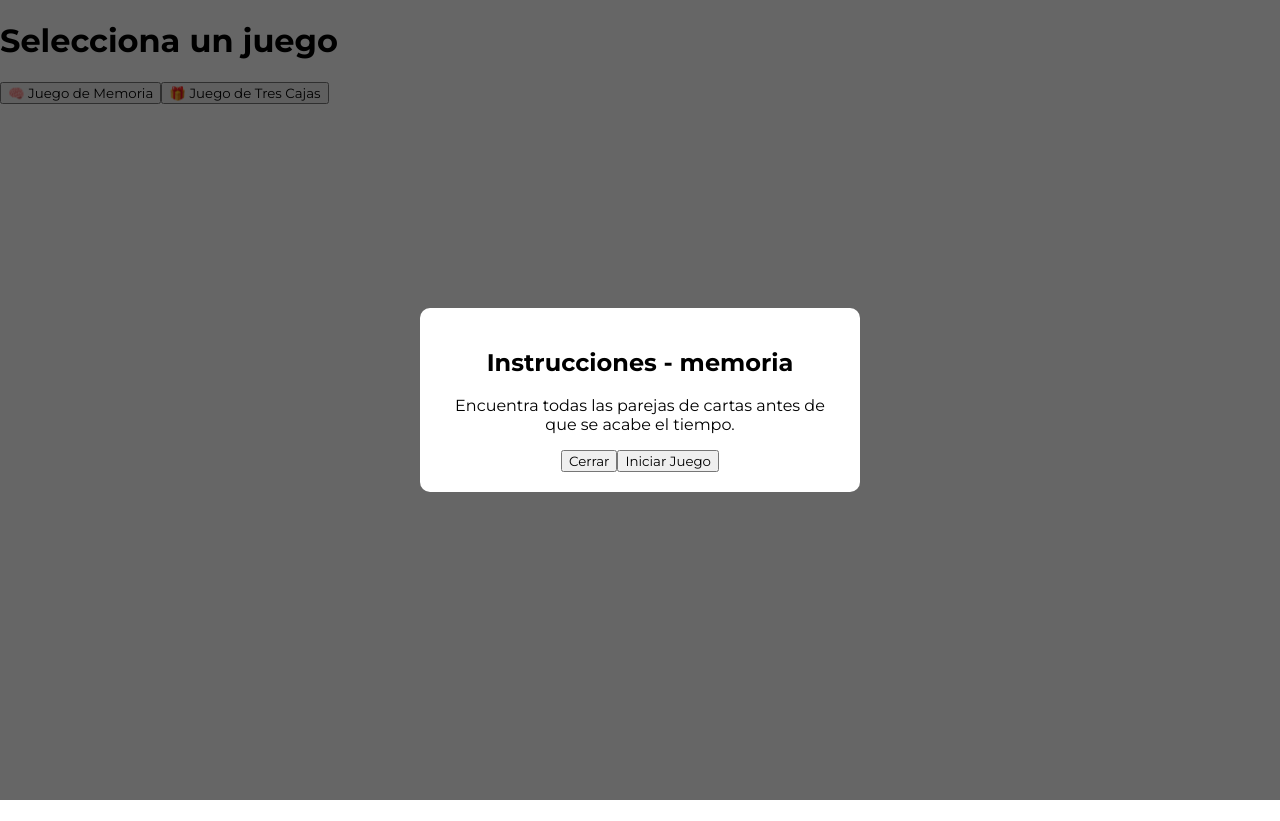
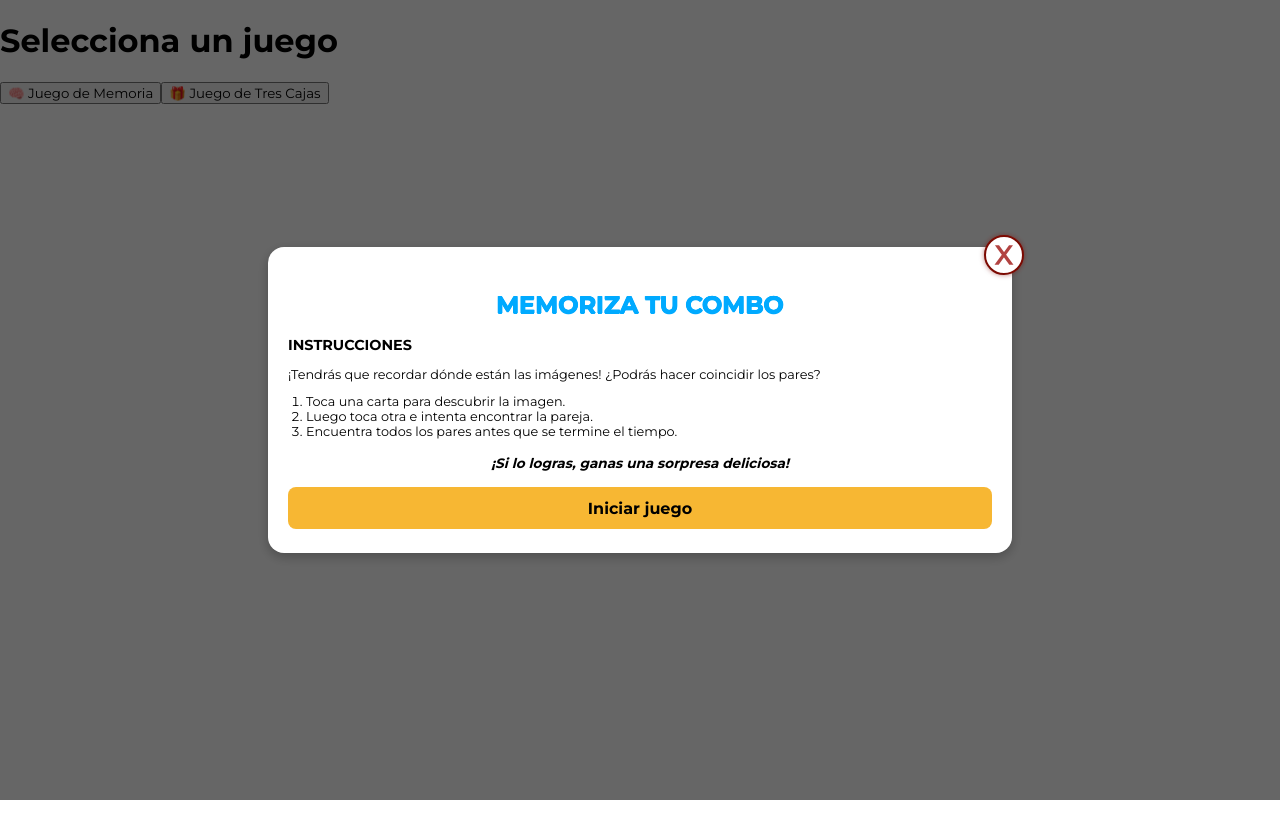
Before and after one commit to SuselRetana2726/Juegos-Wendys, a Vue app: page /#/ in a window 1280 px wide. Both pictures are taken after a click on the button "🧠 Juego de Memoria". Built offline with nearby package versions, Linux system fonts and the light colour scheme.

Commit message:
estilo pop up "instrucciones"

```diff
--- a/src/components/Instructions.vue
+++ b/src/components/Instructions.vue
@@ -1,15 +1,36 @@
 <template>
   <div v-if="visible" class="popup-overlay">
     <div class="popup-box">
-      <h2>Instrucciones - {{ juego }}</h2>
-      <p v-if="juego === 'memoria'">
-        Encuentra todas las parejas de cartas antes de que se acabe el tiempo.
-      </p>
-      <p v-else-if="juego === 'tres-cajas'">
-        Adivina cuál caja tiene el premio. Solo tienes un intento.
-      </p>
-      <button @click="cerrar">Cerrar</button>
-      <button @click="iniciar">Iniciar Juego</button>
+      <button class="cerrar-boton" @click="cerrar">
+        <img src="/icons/cerrar.svg" alt="Cerrar" />
+      </button>
+
+      <h2 class="titulo-popup">
+        {{ juego === 'memoria' ? 'MEMORIZA TU COMBO' : 'ENCUENTRA LA BURGER' }}
+      </h2>
+
+      <div class="contenido-popup">
+        <p class="subtitulo">INSTRUCCIONES</p>
+        <div v-if="juego === 'memoria'">
+          <p>¡Tendrás que recordar dónde están las imágenes! ¿Podrás hacer coincidir los pares?</p>
+          <ol>
+            <li>Toca una carta para descubrir la imagen.</li>
+            <li>Luego toca otra e intenta encontrar la pareja.</li>
+            <li>Encuentra todos los pares antes que se termine el tiempo.</li>
+          </ol>
+        </div>
+        <div v-else-if="juego === 'tres-cajas'">
+          <p>¡Pon a prueba tu instinto y tu suerte!</p>
+          <ol>
+            <li>Tres bolsas...</li>
+            <li>Una burger escondida...</li>
+            <li>¡Elige bien y gana una sorpresa sabrosa!</li>
+          </ol>
+        </div>
+        <p class="mensaje-final">¡Si lo logras, ganas una sorpresa deliciosa!</p>
+      </div>
+
+      <button class="boton-iniciar" @click="iniciar">Iniciar juego</button>
     </div>
   </div>
 </template>
@@ -23,13 +44,13 @@ export default {
   emits: ['cerrar', 'iniciar'],
   methods: {
     cerrar() {
-      this.$emit('cerrar')
+      this.$emit('cerrar');
     },
     iniciar() {
-      this.$emit('iniciar')
+      this.$emit('iniciar');
     }
   }
-}
+};
 </script>
 
 <style scoped>
@@ -37,8 +58,8 @@ export default {
   position: fixed;
   top: 0;
   left: 0;
-  width: 100%;
-  height: 100%;
+  width: 100vw;
+  height: 100vh;
   background: rgba(0, 0, 0, 0.6);
   display: flex;
   align-items: center;
@@ -47,11 +68,103 @@ export default {
 }
 
 .popup-box {
-  background: white;
-  padding: 20px;
-  border-radius: 10px;
-  width: 80%;
-  max-width: 400px;
+  position: relative;
+  background: #ffffff;
+  border-radius: 2vh;
+  padding: 3vh 2.5vh;
+  width: 55%;
+  max-width: 60vw;
+  box-shadow: 0 4px 12px rgba(0, 0, 0, 0.25);
   text-align: center;
 }
+
+.popup-box h2 {
+  font-size: 3vh;
+  color: #00aaff;
+  font-weight: 900;
+  line-height: 1.2;
+  margin-bottom: 2vh;
+  text-transform: uppercase;
+  text-shadow:
+    0.5px 0 #00aaff,
+    -0.5px 0 #00aaff,
+    0 0.5px #00aaff,
+    0 -0.5px #00aaff;
+}
+
+.cerrar-boton {
+  position: absolute;
+  top: -1.5vh;
+  right: -1.5vh;
+  background: #fff; /* fondo blanco */
+  border: 2px solid #7C0A02;
+  border-radius: 50%; /* círculo */
+  width: 5vh;
+  height: 5vh;
+  display: flex;
+  align-items: center;
+  justify-content: center;
+  padding: 0;
+  cursor: pointer;
+  box-sizing: border-box;
+  box-shadow: 0 0 5px rgba(124, 10, 2, 0.5);
+  z-index: 10;
+}
+
+.cerrar-boton img {
+  width: 2.5vh;
+  height: 2.5vh;
+}
+
+.titulo-popup {
+  font-size: 2.8vh; /* más pequeño */
+  color: #00aaff;
+  font-weight: bold;
+  margin-bottom: 2vh;
+  text-transform: uppercase;
+}
+
+.subtitulo {
+  font-weight: bold;
+  font-size: 1.8vh; /* más pequeño */
+  margin-bottom: 1vh;
+  text-align: left;
+}
+
+.contenido-popup {
+  font-size: 1.6vh; /* más pequeño */
+  color: #000;
+  text-align: left;
+  margin-bottom: 2vh;
+}
+
+.contenido-popup ol {
+  padding-left: 1.4em;
+  margin: 1vh 0;
+}
+
+.mensaje-final {
+  font-style: italic;
+  font-weight: bold;
+  text-align: center;
+  font-size: 1.7vh; /* más pequeño */
+  margin-top: 2vh;
+}
+
+.boton-iniciar {
+  background-color: #f7b733;
+  color: #000;
+  border: none;
+  padding: 1.4vh 2.8vh;
+  border-radius: 1vh;
+  font-size: 2vh; /* más pequeño */
+  font-weight: bold;
+  cursor: pointer;
+  width: 100%;
+  transition: background 0.2s ease;
+}
+
+.boton-iniciar:hover {
+  background-color: #f9c542;
+}
 </style>
```
